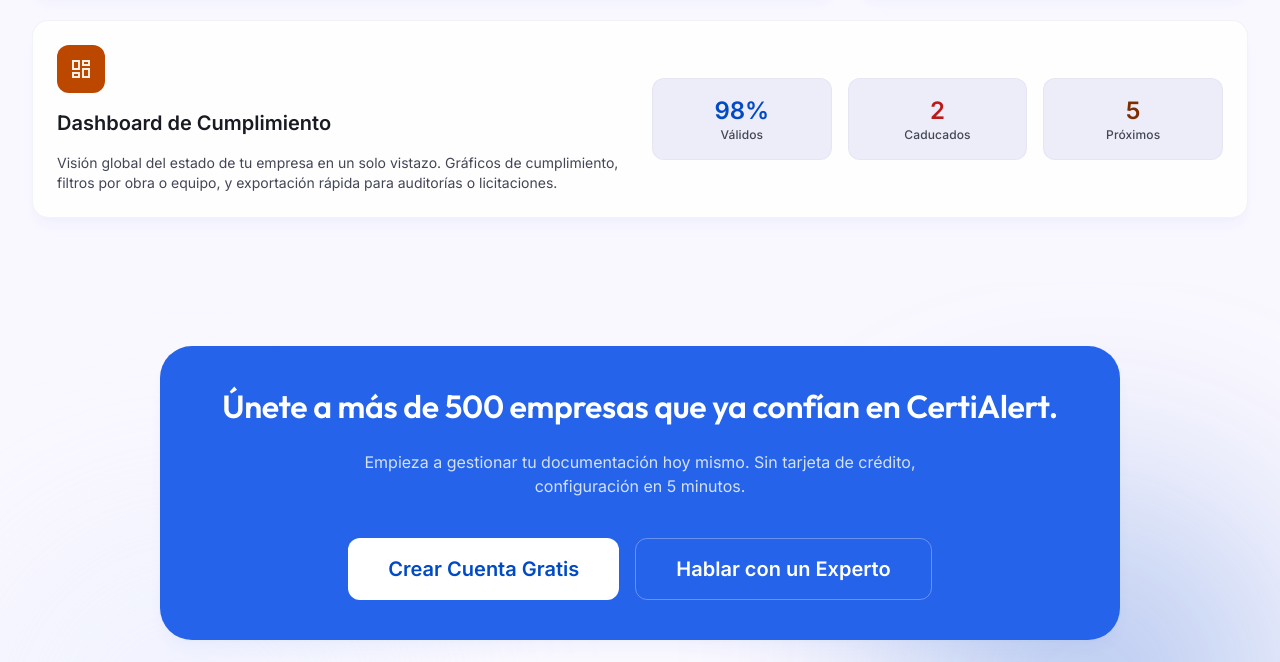
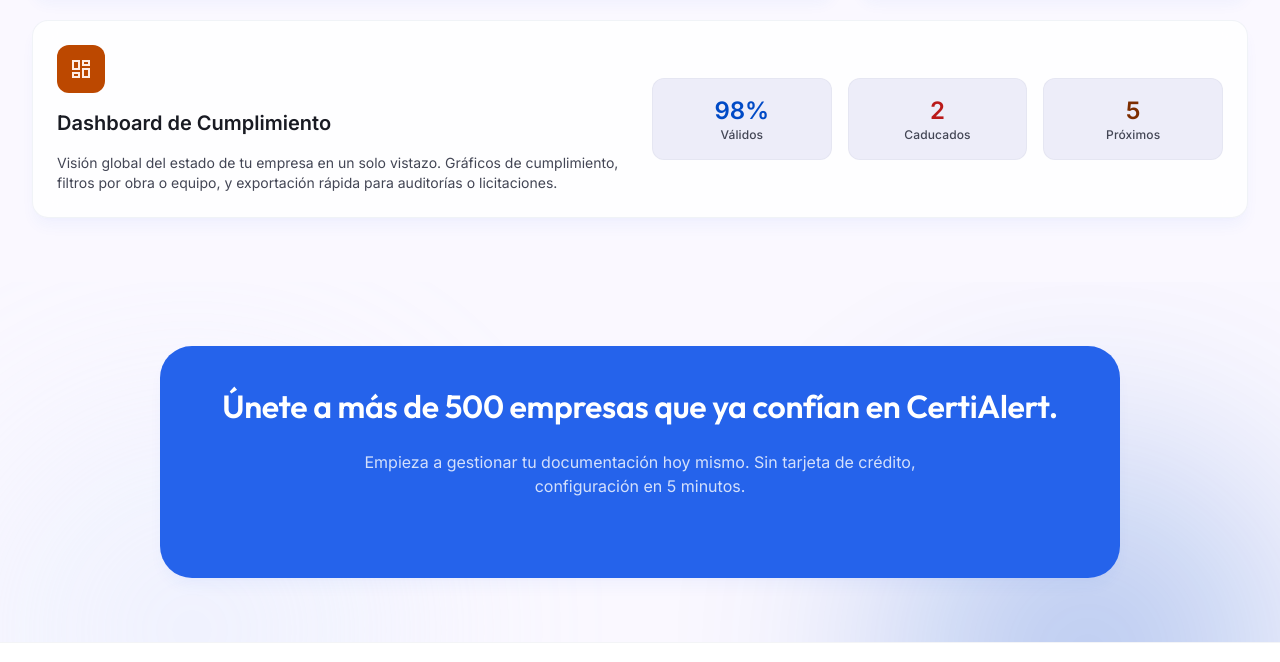
Before and after one commit to darius374848/pagina-web-de-CertiAlert, a plain HTML site: page index.html in a window 1280 px wide. Shown: the part 1920-2582 px from the top of the page. Drawn offline with nearby package versions, Linux system fonts and the light colour scheme.

Commit message:
Remove demo and account creation buttons

```diff
--- a/index.html
+++ b/index.html
@@ -171,9 +171,7 @@
 <a href="CertiAlert.apk" download class="inline-block bg-primary text-on-primary px-xl py-md rounded-xl font-title-lg text-title-lg shadow-lg shadow-primary/20 hover:bg-primary-container transition-all active:scale-95">
                 Descargar App (Beta)
               </a>
-<button class="border border-outline-variant text-primary px-xl py-md rounded-xl font-title-lg text-title-lg hover:bg-surface-container-low transition-all">
-                Ver Demo
-              </button>
+
 </div>
 <div class="flex items-center gap-md pt-lg">
 <div class="flex -space-x-3">
@@ -323,12 +321,7 @@
               Empieza a gestionar tu documentación hoy mismo. Sin tarjeta de crédito, configuración en 5 minutos.
             </p>
 <div class="flex flex-col sm:flex-row gap-md justify-center pt-md">
-<button class="bg-white text-primary px-xl py-md rounded-xl font-title-lg text-title-lg hover:bg-primary-fixed transition-colors active:scale-95">
-                Crear Cuenta Gratis
-              </button>
-<button class="border border-white/30 text-white px-xl py-md rounded-xl font-title-lg text-title-lg hover:bg-white/10 transition-colors">
-                Hablar con un Experto
-              </button>
+
 </div>
 </div>
 </div>
```
